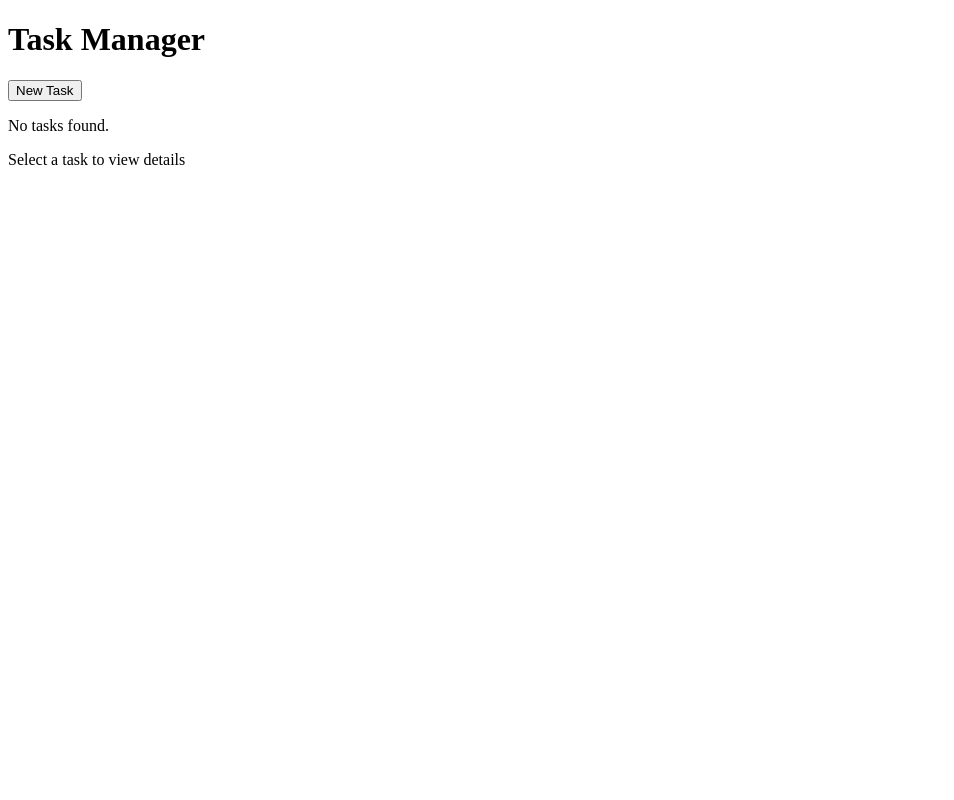
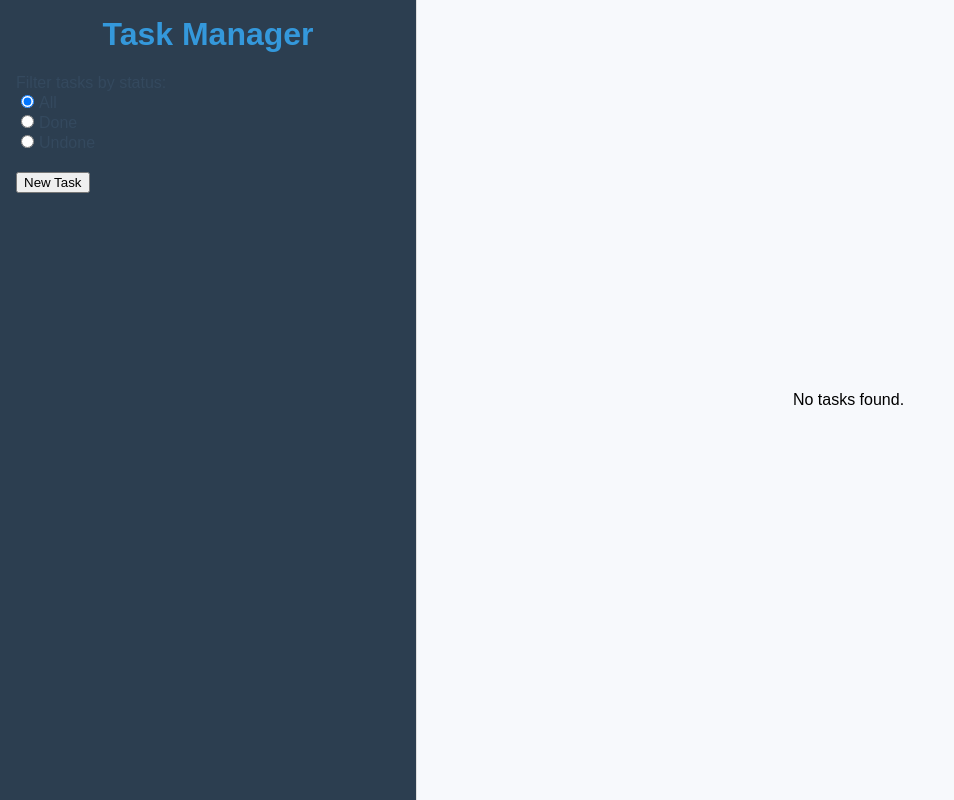
Before and after one commit to S4lvatoore/Task-List---React, a React (Create React App) app: page / in a window 1280 px wide. Shown: the whole page, without its empty margins (0-954 px from the left). Built offline with nearby package versions, Linux system fonts and the light colour scheme.

Commit message:
Filter Form was added

```diff
--- a/src/App.css
+++ b/src/App.css
@@ -1,38 +1,37 @@
-.App {
-  text-align: center;
+
+
+#app {
+  display: flex;
 }
 
-.App-logo {
-  height: 40vmin;
-  pointer-events: none;
+#sidebar {
+  width: 300px;
+  padding: 1rem;
+  background: #f7f7f7;
+  border-right: 1px solid #ddd;
 }
 
-@media (prefers-reduced-motion: no-preference) {
-  .App-logo {
-    animation: App-logo-spin infinite 20s linear;
-  }
+#detail {
+  flex: 1;
+  padding: 1rem;
+  background: #ffffff;
 }
 
-.App-header {
-  background-color: #282c34;
-  min-height: 100vh;
+.task-list {
   display: flex;
   flex-direction: column;
-  align-items: center;
-  justify-content: center;
-  font-size: calc(10px + 2vmin);
-  color: white;
+  gap: 1rem;
 }
 
-.App-link {
-  color: #61dafb;
+.task {
+  padding: 1rem;
+  border: 1px solid #ccc;
+  border-radius: 5px;
+  background: #f9f9f9;
+  transition: background-color 0.3s ease;
 }
 
-@keyframes App-logo-spin {
-  from {
-    transform: rotate(0deg);
-  }
-  to {
-    transform: rotate(360deg);
-  }
+.task:hover {
+  background-color: #e6e6e6;
+  cursor: pointer;
 }
--- a/src/components/Task.jsx
+++ b/src/components/Task.jsx
@@ -2,7 +2,7 @@ import React from "react";
 
 function Task({ task, onClick }) {
     return (
-        <div className="task" onClick={onClick} style={{ cursor: "pointer" }}>
+        <div className="task" onClick={onClick}>
             <div>
                 <h3>{task.title}</h3>
             </div>
--- a/src/components/TaskList.jsx
+++ b/src/components/TaskList.jsx
@@ -2,15 +2,19 @@ import React from "react";
 import { useSelector } from "react-redux";
 import Task from "./Task";
 
-function TaskList({ onTaskClick }) {
-    const { tasks } = useSelector((state) => state.tasksReducer);
+function TaskList() {
+    const { tasks, filter } = useSelector((state) => state.tasksReducer);
+
+    const filteredTasks = tasks.filter((task) => {
+        if (filter === "done") return task.completed;
+        if (filter === "undone") return !task.completed;
+        return true; // Если фильтр "all", отображаем все задачи
+    });
 
     return (
         <div className="task-list">
-            {tasks.length > 0 ? (
-                tasks.map((task) => (
-                    <Task key={task.id} task={task} onClick={() => onTaskClick(task)} />
-                ))
+            {filteredTasks.length > 0 ? (
+                filteredTasks.map((task) => <Task key={task.id} task={task} />)
             ) : (
                 <p>No tasks found.</p>
             )}
--- /dev/null
+++ b/src/components/forms/FilterForm.jsx
@@ -0,0 +1,53 @@
+import React from "react";
+import { useDispatch } from "react-redux";
+import { setFilter } from "../../redux/slice"; // <-- импортируем
+
+function FilterForm() {
+    const dispatch = useDispatch();
+
+    const handleFilterChange = (e) => {
+        const filterValue = e.target.value; // Получаем выбранный фильтр
+        dispatch(setFilter(filterValue)); // Диспатчим новый фильтр
+    };
+
+    return (
+        <div id="filter-form">
+            <p>
+                <span>Filter tasks by status:</span>
+                <br />
+                <label>
+                    <input
+                        type="radio"
+                        name="filter"
+                        value="all"
+                        defaultChecked
+                        onChange={handleFilterChange} // Обработчик изменения
+                    />
+                    All
+                </label>
+                <br />
+                <label>
+                    <input
+                        type="radio"
+                        name="filter"
+                        value="done"
+                        onChange={handleFilterChange} // Обработчик изменения
+                    />
+                    Done
+                </label>
+                <br />
+                <label>
+                    <input
+                        type="radio"
+                        name="filter"
+                        value="undone"
+                        onChange={handleFilterChange} // Обработчик изменения
+                    />
+                    Undone
+                </label>
+            </p>
+        </div>
+    );
+}
+
+export default FilterForm;
--- a/src/index.css
+++ b/src/index.css
@@ -6,17 +6,31 @@ body {
 
 #app {
   display: flex;
+  height: 100vh;
 }
 
 #sidebar {
-  width: 250px;
+  width: 30%;
   padding: 1rem;
-  background: #f7f7f7;
+  background: #2c3e50;
+  color: #ecf0f1;
+  overflow-y: auto;
+  border-right: 1px solid #ddd;
+}
+
+#sidebar h1 {
+  margin-top: 0;
+  text-align: center;
+  color: #3498db;
 }
 
 #main {
   flex: 1;
   padding: 1rem;
+  background: #f7f9fc;
+  display: flex;
+  align-items: center;
+  justify-content: center;
 }
 
 .task-list {
@@ -29,5 +43,56 @@ body {
   padding: 1rem;
   border: 1px solid #ccc;
   border-radius: 5px;
-  background: #fff;
+  background: #ecf0f1;
+  cursor: pointer;
+  transition: background-color 0.3s ease;
 }
+
+.task:hover {
+  background-color: #dcdcdc;
+}
+
+.task-details {
+  text-align: left;
+  padding: 1rem;
+  border: 1px solid #ccc;
+  border-radius: 5px;
+  background: #ffffff;
+  box-shadow: 0 4px 6px rgba(0, 0, 0, 0.1);
+  width: 100%;
+  max-width: 500px;
+}
+
+.no-task {
+  font-size: 1.2rem;
+  color: #7f8c8d;
+}
+/* Изменяем цвет названия задачи */
+.task h3 {
+  color: #3498db; /* Вы можете заменить этот цвет на любой другой */
+  margin: 0;
+  font-size: 1.2rem;
+}
+
+/* При наведении */
+.task:hover h3 {
+  color: #1abc9c; /* Цвет при наведении */
+}
+#filter-form {
+  margin-bottom: 20px;
+}
+
+#filter-form p {
+  font-size: 16px;
+  color: #34495e;
+  margin: 0 0 10px;
+}
+
+#filter-form label {
+  margin-right: 15px;
+  cursor: pointer;
+}
+
+#filter-form input[type="radio"] {
+  margin-right: 5px;
+}
--- a/src/index.js
+++ b/src/index.js
@@ -4,7 +4,7 @@ import { Provider } from "react-redux";
 import { createBrowserRouter, RouterProvider } from "react-router-dom";
 import store from "./redux/store";
 import Root from "./routes/root";
-
+import "./index.css";
 const router = createBrowserRouter([
     {
         path: "/",
--- a/src/redux/slice.js
+++ b/src/redux/slice.js
@@ -2,7 +2,7 @@ import { createSlice } from "@reduxjs/toolkit";
 
 const initialState = {
     tasks: JSON.parse(localStorage.getItem("tasks")) || [],
-    filter: "all",
+    filter: "all", // Начальный фильтр
 };
 
 const slice = createSlice({
@@ -12,6 +12,9 @@ const slice = createSlice({
         addTask: (state, action) => {
             state.tasks.unshift(action.payload);
             localStorage.setItem("tasks", JSON.stringify(state.tasks));
+        },
+        setFilter: (state, action) => {
+            state.filter = action.payload; // Обновляем фильтр
         },
         completeTask: (state, action) => {
             const task = state.tasks.find((t) => t.id === action.payload.id);
@@ -23,5 +26,5 @@ const slice = createSlice({
     },
 });
 
-export const { addTask, completeTask } = slice.actions;
+export const { addTask, setFilter, completeTask } = slice.actions;
 export default slice.reducer;
--- a/src/routes/root.jsx
+++ b/src/routes/root.jsx
@@ -1,32 +1,19 @@
-import React, { useState } from "react";
+import React from "react";
 import { Outlet } from "react-router-dom";
 import TaskList from "../components/TaskList";
 import NewForm from "../components/forms/NewForm";
+import FilterForm from "../components/forms/FilterForm"; // Импорт FilterForm
 
 function Root() {
-    const [selectedTask, setSelectedTask] = useState(null);
-
-    const handleTaskClick = (task) => {
-        setSelectedTask(task);
-    };
-
     return (
         <div id="app">
             <div id="sidebar">
                 <h1>Task Manager</h1>
+                <FilterForm /> {/* Добавляем FilterForm */}
                 <NewForm />
-                <TaskList onTaskClick={handleTaskClick} />
             </div>
-            <div id="detail">
-                {selectedTask ? (
-                    <div>
-                        <h2>{selectedTask.title}</h2>
-                        <p>{selectedTask.description}</p>
-                        <p>Status: {selectedTask.completed ? "Completed" : "Pending"}</p>
-                    </div>
-                ) : (
-                    <p>Select a task to view details</p>
-                )}
+            <div id="main">
+                <TaskList />
                 <Outlet />
             </div>
         </div>
```
